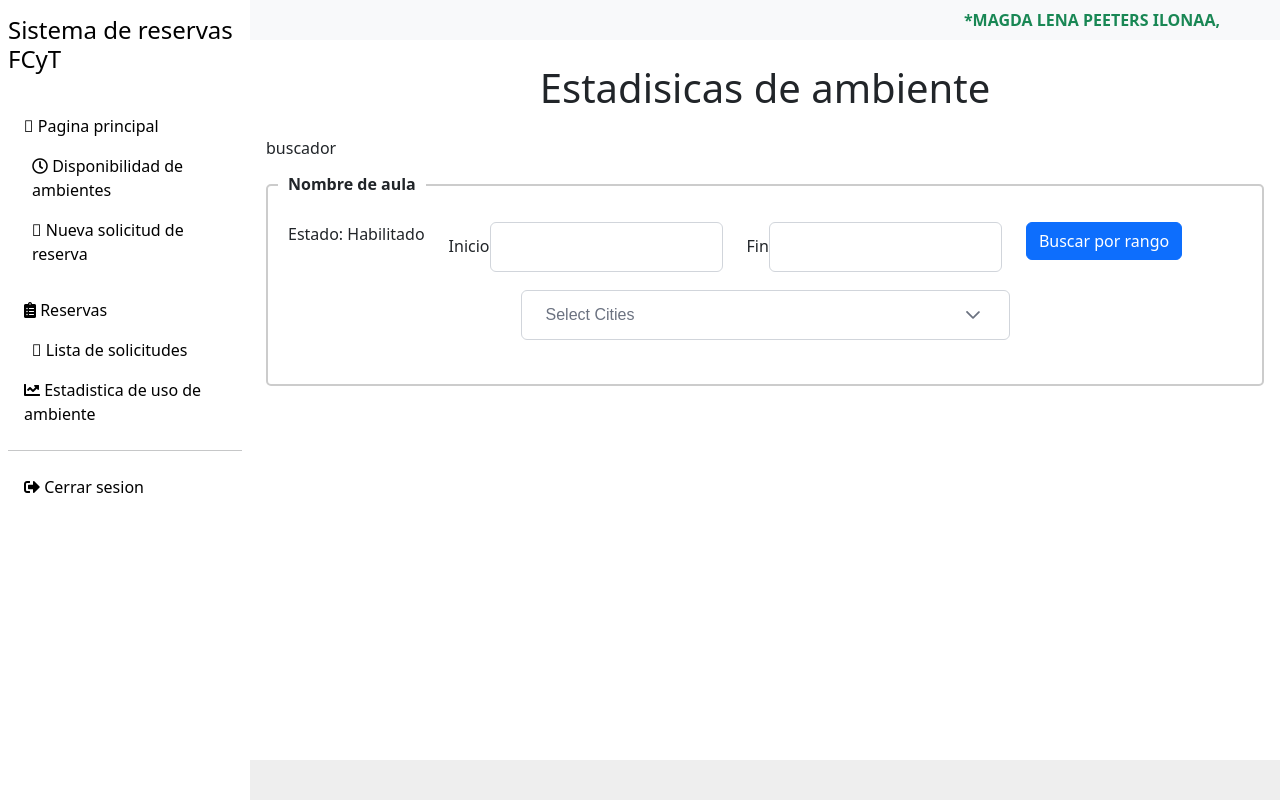
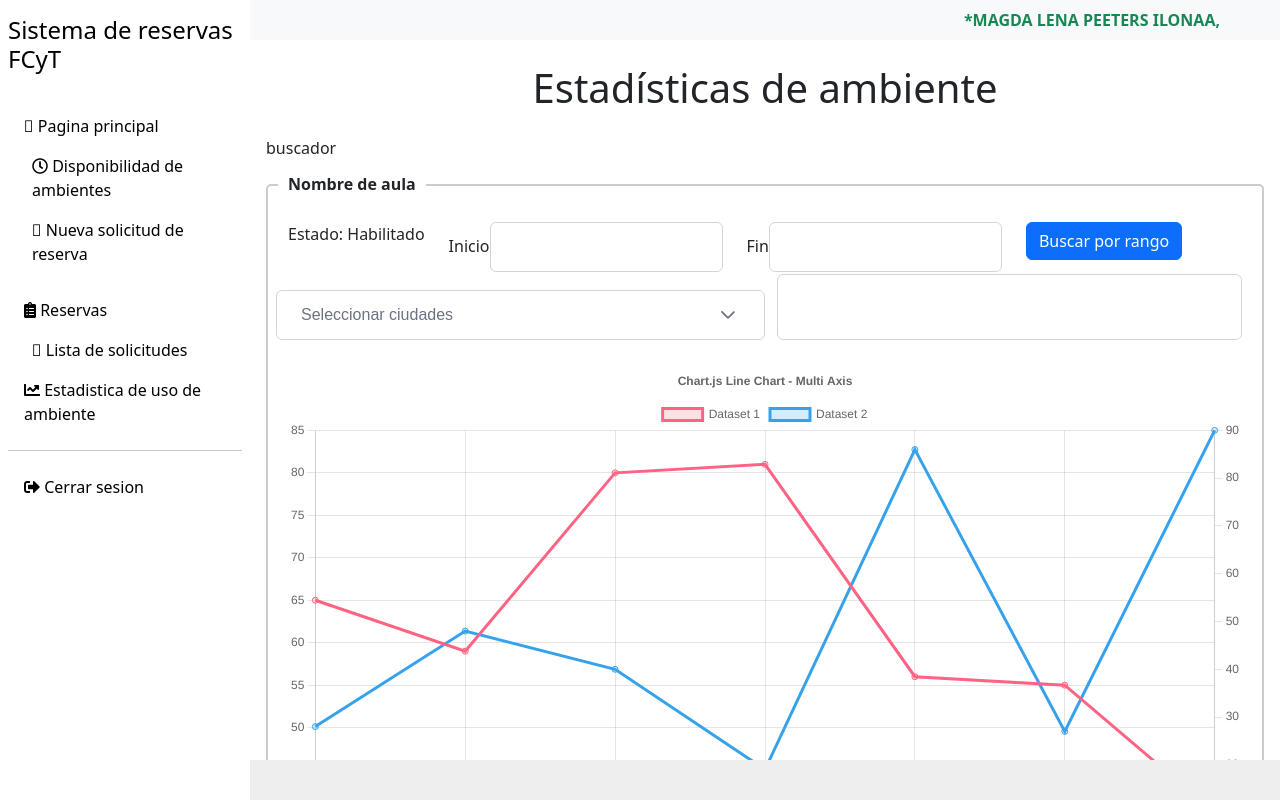
Before and after one commit to BruteForceSolutionsSRL/reservation-system-front, a React (Vite) app: page /user/statistics-ambience in a window 1280 px wide. Built offline with nearby package versions, Linux system fonts and the light colour scheme; a web font is replaced by a local one.

Commit message:
chart and calendar

```diff
--- a/package.json
+++ b/package.json
@@ -11,8 +11,11 @@
   },
   "dependencies": {
     "bootstrap": "^5.3.3",
+    "chart.js": "^4.4.3",
+    "primereact": "^10.6.5",
     "react": "^18.2.0",
     "react-bootstrap": "^2.10.2",
+    "react-chartjs-2": "^5.2.0",
     "react-datepicker": "^6.6.0",
     "react-dom": "^18.2.0",
     "react-icons": "^5.0.1",
--- a/src/Pages/Statistics/Ambience/StatisticsAmbience.jsx
+++ b/src/Pages/Statistics/Ambience/StatisticsAmbience.jsx
@@ -1,21 +1,234 @@
+// import React, { useState } from "react";
+// import { Calendar } from "primereact/calendar"; // yarn add primereact
+// import { Button, Col, Row } from "react-bootstrap";
+// import { MultiSelect } from "primereact/multiselect";
+
+// import { Chart as ChartJS, ArcElement, Tooltip, Legend } from "chart.js";
+// import { Doughnut } from "react-chartjs-2";
+// import { Line } from "react-chartjs-2";
+
+// import "primereact/resources/themes/lara-light-cyan/theme.css";
+
+// export default function StatisticsAmbience() {
+//   const [date1, setDate1] = useState(null);
+//   const [date2, setDate2] = useState(null);
+//   const [dates, setDates] = useState(null);
+
+//   const [selectedCities, setSelectedCities] = useState(null);
+//   // const cities = [
+//   //   { name: "New York", code: "NY" },
+//   //   { name: "Rome", code: "RM" },
+//   //   { name: "London", code: "LDN" },
+//   //   { name: "Istanbul", code: "IST" },
+//   //   { name: "Paris", code: "PRS" },
+//   // ];
+
+//   const cities = [
+//     { id: "1", name: "opcion 1" },
+//     { id: "2", name: "opcion 2" },
+//     { id: "3", name: "opcion 3" },
+//     { id: "4", name: "opcion 4" },
+//     { id: "5", name: "opcion 5" },
+//   ];
+
+//   const handleSelector = (event) => {
+//     const value = event.value;
+//     setSelectedCities(value);
+//     console.log(value);
+//     logAll();
+//   };
+
+//   const handleCalendar = (event) => {
+//     setDates(event.value);
+//     // const formated = event.value.map((date) => {
+//     //   return date?.toISOString().split("T")[0];
+//     // });
+//     // setDates(formated);
+//     // logAll();
+//   };
+
+//   const logAll = () => {
+//     console.log("Datos", date1, date2, dates, selectedCities);
+//   };
+
+//   const handleRange = () => {
+//     logAll();
+//   };
+
+//   const DATA_COUNTLine = 7;
+//   const NUMBER_CFGLine = { count: DATA_COUNTLine, min: -100, max: 100 };
+//   const labelsLine = Utils.months({ count: 7 });
+//   // Utils.months({ count: 7 });
+
+//   const dataLine = {
+//     labels: labelsLine,
+//     datasets: [
+//       {
+//         label: "Dataset 1",
+//         data: Utils.numbers(NUMBER_CFGLine),
+//         borderColor: Utils.CHART_COLORS.red,
+//         backgroundColor: Utils.transparentize(Utils.CHART_COLORS.red, 0.5),
+//         yAxisID: "y",
+//       },
+//       {
+//         label: "Dataset 2",
+//         data: Utils.numbers(NUMBER_CFGLine),
+//         borderColor: Utils.CHART_COLORS.blue,
+//         backgroundColor: Utils.transparentize(Utils.CHART_COLORS.blue, 0.5),
+//         yAxisID: "y1",
+//       },
+//     ],
+//   };
+
+//   // <block:config:0>
+//   const configLine = {
+//     type: "line",
+//     data: dataLine,
+//     options: {
+//       responsive: true,
+//       interaction: {
+//         mode: "index",
+//         intersect: false,
+//       },
+//       stacked: false,
+//       plugins: {
+//         title: {
+//           display: true,
+//           text: "Chart.js Line Chart - Multi Axis",
+//         },
+//       },
+//       scales: {
+//         y: {
+//           type: "linear",
+//           display: true,
+//           position: "left",
+//         },
+//         y1: {
+//           type: "linear",
+//           display: true,
+//           position: "right",
+
+//           // grid line settings
+//           grid: {
+//             drawOnChartArea: false, // only want the grid lines for one axis to show up
+//           },
+//         },
+//       },
+//     },
+//   };
+//   // </block:config>
+
+//   module.exports = {
+//     actions: actions,
+//     config: configLine,
+//   };
+//   // </block:setup>
+
+//   return (
+//     <div>
+//       <div>
+//         <h1 className="text-center mb-4">Estadisicas de ambiente</h1>
+//       </div>
+
+//       <div className="search-cotainer mb-4">buscador</div>
+
+//       <div className="tag-container position-relative mb-3">
+//         <label className="tag-label">Nombre de aula</label>
+
+//         <div className="mb-3">
+//           <Row className="mt-3">
+//             <Col xs md="auto">
+//               <label className="total-requests mb-4"> Estado: Habilitado</label>
+//             </Col>
+//             <Col xs md="auto">
+//               <Row xs md="auto">
+//                 <Col xs md="auto">
+//                   <label className="mb-3"> Inicio</label>
+//                   <Calendar
+//                     value={date1}
+//                     onChange={(e) => {
+//                       setDate1(e.value);
+//                       console.log(date1);
+//                     }}
+//                   />
+//                 </Col>
+
+//                 <Col xs="auto" md="auto">
+//                   <label className="mb-3"> Fin</label>
+//                   <Calendar
+//                     value={date2}
+//                     onChange={(e) => {
+//                       setDate2(e.value);
+//                       console.log(date2);
+//                     }}
+//                   />
+//                 </Col>
+//               </Row>
+//             </Col>
+
+//             <Col className="justify-content-center" xs="auto" md="auto">
+//               <Button onClick={handleRange}>Buscar por rango</Button>
+//             </Col>
+//           </Row>
+//           <Row className="justify-content-center mb-4" lg={2}>
+//             <MultiSelect
+//               value={selectedCities}
+//               onChange={handleSelector}
+//               options={cities}
+//               optionLabel="name"
+//               display="chip"
+//               placeholder="Select Cities"
+//               maxSelectedLabels={4}
+//               className="w-full md:w-20rem mt-3"
+//             />
+//             <Calendar
+//               value={dates}
+//               onChange={handleCalendar}
+//               selectionMode="range"
+//               readOnlyInput
+//               hideOnRangeSelection
+//             />
+//           </Row>
+//           <Line data={dataLine} />
+//         </div>
+//       </div>
+//     </div>
+//   );
+// }
+
 import React, { useState } from "react";
-import { Calendar } from "primereact/calendar"; // yarn add primereact
+import { Calendar } from "primereact/calendar";
 import { Button, Col, Row } from "react-bootstrap";
 import { MultiSelect } from "primereact/multiselect";
+import {
+  Chart as ChartJS,
+  LineElement,
+  CategoryScale,
+  LinearScale,
+  PointElement,
+  Title,
+  Tooltip,
+  Legend,
+} from "chart.js";
+import { Line } from "react-chartjs-2";
+import "primereact/resources/themes/lara-light-cyan/theme.css";
 
-import "primereact/resources/themes/lara-light-cyan/theme.css";
+// Registrando los componentes de Chart.js
+ChartJS.register(
+  LineElement,
+  CategoryScale,
+  LinearScale,
+  PointElement,
+  Title,
+  Tooltip,
+  Legend
+);
 
 export default function StatisticsAmbience() {
   const [date1, setDate1] = useState(null);
   const [date2, setDate2] = useState(null);
+  const [dates, setDates] = useState(null);
   const [selectedCities, setSelectedCities] = useState(null);
-  // const cities = [
-  //   { name: "New York", code: "NY" },
-  //   { name: "Rome", code: "RM" },
-  //   { name: "London", code: "LDN" },
-  //   { name: "Istanbul", code: "IST" },
-  //   { name: "Paris", code: "PRS" },
-  // ];
 
   const cities = [
     { id: "1", name: "opcion 1" },
@@ -29,12 +242,77 @@ export default function StatisticsAmbience() {
     const value = event.value;
     setSelectedCities(value);
     console.log(value);
+    logAll();
+  };
+
+  const handleCalendar = (event) => {
+    setDates(event.value);
+  };
+
+  const logAll = () => {
+    console.log("Datos", date1, date2, dates, selectedCities);
+  };
+
+  const handleRange = () => {
+    logAll();
+  };
+
+  // Datos del gráfico de línea
+  const dataLine = {
+    labels: ["Enero", "Febrero", "Marzo", "Abril", "Mayo", "Junio", "Julio"],
+    datasets: [
+      {
+        label: "Dataset 1",
+        data: [65, 59, 80, 81, 56, 55, 40],
+        borderColor: "rgba(255, 99, 132, 1)",
+        backgroundColor: "rgba(255, 99, 132, 0.2)",
+        yAxisID: "y",
+      },
+      {
+        label: "Dataset 2",
+        data: [28, 48, 40, 19, 86, 27, 90],
+        borderColor: "rgba(54, 162, 235, 1)",
+        backgroundColor: "rgba(54, 162, 235, 0.2)",
+        yAxisID: "y1",
+      },
+    ],
+  };
+
+  // Configuración del gráfico de línea
+  const optionsLine = {
+    responsive: true,
+    interaction: {
+      mode: "index",
+      intersect: false,
+    },
+    stacked: false,
+    plugins: {
+      title: {
+        display: true,
+        text: "Chart.js Line Chart - Multi Axis",
+      },
+    },
+    scales: {
+      y: {
+        type: "linear",
+        display: true,
+        position: "left",
+      },
+      y1: {
+        type: "linear",
+        display: true,
+        position: "right",
+        grid: {
+          drawOnChartArea: false,
+        },
+      },
+    },
   };
 
   return (
     <div>
       <div>
-        <h1 className="text-center mb-4">Estadisicas de ambiente</h1>
+        <h1 className="text-center mb-4">Estadísticas de ambiente</h1>
       </div>
 
       <div className="search-cotainer mb-4">buscador</div>
@@ -74,7 +352,7 @@ export default function StatisticsAmbience() {
             </Col>
 
             <Col className="justify-content-center" xs="auto" md="auto">
-              <Button>Buscar por rango</Button>
+              <Button onClick={handleRange}>Buscar por rango</Button>
             </Col>
           </Row>
           <Row className="justify-content-center mb-4" lg={2}>
@@ -84,11 +362,19 @@ export default function StatisticsAmbience() {
               options={cities}
               optionLabel="name"
               display="chip"
-              placeholder="Select Cities"
+              placeholder="Seleccionar ciudades"
               maxSelectedLabels={4}
               className="w-full md:w-20rem mt-3"
             />
+            <Calendar
+              value={dates}
+              onChange={handleCalendar}
+              selectionMode="range"
+              readOnlyInput
+              hideOnRangeSelection
+            />
           </Row>
+          <Line data={dataLine} options={optionsLine} />
         </div>
       </div>
     </div>
```
Also changed, not shown: 1 other file (tests, documents, lock files or other folders).
